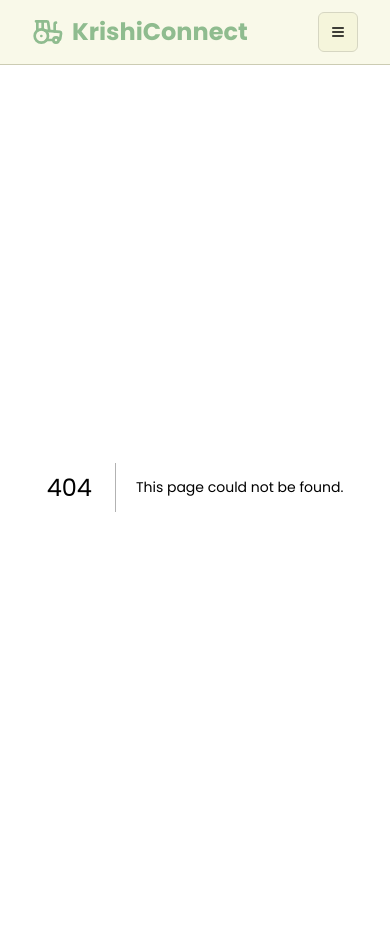
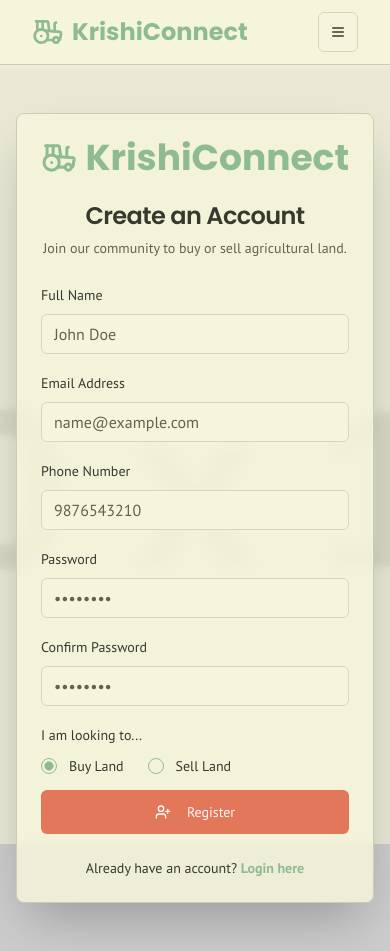
Before and after one commit to bhargavpatel-54/agri, a Next.js app: page /register in a window 390 px wide. Before the commit this address had no page. Before the commit the page ends 909 px from the top, so only its background shows below. Built offline with nearby package versions, Linux system fonts and the light colour scheme.

Commit message:
add registration page with full name email address phone number password

```diff
--- /dev/null
+++ b/src/app/register/page.tsx
@@ -0,0 +1,13 @@
+'use client';
+import { RegisterForm } from '@/components/auth/register-form';
+
+export default function RegisterPage() {
+  return (
+    <main className="flex items-center justify-center min-h-screen bg-cover bg-center bg-no-repeat py-12" style={{backgroundImage: "url('https://placehold.co/1920x1080.png')"}} data-ai-hint="farm landscape">
+      <div className="absolute inset-0 bg-background/70 backdrop-blur-sm"></div>
+      <div className="relative z-10 w-full px-4">
+        <RegisterForm />
+      </div>
+    </main>
+  );
+}
--- a/src/components/auth/login-form.tsx
+++ b/src/components/auth/login-form.tsx
@@ -7,11 +7,12 @@ import { useForm } from 'react-hook-form';
 import { zodResolver } from '@hookform/resolvers/zod';
 import { Button } from '@/components/ui/button';
 import { Input } from '@/components/ui/input';
-import { Card, CardContent, CardDescription, CardHeader, CardTitle } from '@/components/ui/card';
+import { Card, CardContent, CardDescription, CardFooter, CardHeader, CardTitle } from '@/components/ui/card';
 import { Form, FormControl, FormField, FormItem, FormLabel, FormMessage } from '@/components/ui/form';
 import { useToast } from '@/hooks/use-toast';
 import { useLocalStorage } from '@/hooks/use-local-storage';
 import { Tractor, LogIn } from 'lucide-react';
+import Link from 'next/link';
 
 const formSchema = z.object({
   email: z.string().email({ message: 'Please enter a valid email.' }),
@@ -87,6 +88,14 @@ export function LoginForm() {
           </form>
         </Form>
       </CardContent>
+      <CardFooter className="flex justify-center">
+         <p className="text-sm">
+            Don't have an account?{' '}
+            <Link href="/register" className="font-semibold text-primary hover:underline">
+                Sign up
+            </Link>
+        </p>
+      </CardFooter>
     </Card>
   );
 }
--- /dev/null
+++ b/src/components/auth/register-form.tsx
@@ -0,0 +1,186 @@
+"use client";
+
+import { useRouter } from 'next/navigation';
+import { z } from 'zod';
+import { useForm } from 'react-hook-form';
+import { zodResolver } from '@hookform/resolvers/zod';
+import { Button } from '@/components/ui/button';
+import { Input } from '@/components/ui/input';
+import { Card, CardContent, CardDescription, CardHeader, CardTitle } from '@/components/ui/card';
+import { Form, FormControl, FormField, FormItem, FormLabel, FormMessage } from '@/components/ui/form';
+import { RadioGroup, RadioGroupItem } from '@/components/ui/radio-group';
+import { useToast } from '@/hooks/use-toast';
+import { useLocalStorage } from '@/hooks/use-local-storage';
+import { Tractor, UserPlus } from 'lucide-react';
+import Link from 'next/link';
+
+const formSchema = z.object({
+  fullName: z.string().min(2, { message: 'Full name is required.' }),
+  email: z.string().email({ message: 'Please enter a valid email.' }),
+  phoneNumber: z.string().regex(/^\d{10}$/, 'Enter a valid 10-digit phone number'),
+  password: z.string().min(6, { message: 'Password must be at least 6 characters.' }),
+  confirmPassword: z.string(),
+  userType: z.enum(['buy', 'sell'], { required_error: 'You must select a user type.' }),
+}).refine(data => data.password === data.confirmPassword, {
+  message: "Passwords don't match",
+  path: ['confirmPassword'],
+});
+
+export function RegisterForm() {
+  const router = useRouter();
+  const { toast } = useToast();
+  const [_, setLoggedIn] = useLocalStorage('isLoggedIn', false);
+
+  const form = useForm<z.infer<typeof formSchema>>({
+    resolver: zodResolver(formSchema),
+    defaultValues: {
+      fullName: '',
+      email: '',
+      phoneNumber: '',
+      password: '',
+      confirmPassword: '',
+      userType: 'buy',
+    },
+  });
+
+  const onSubmit = (values: z.infer<typeof formSchema>) => {
+    // Dummy registration and login
+    console.log('Registration attempt with:', values);
+    setLoggedIn(true);
+    toast({
+      title: "Registration Successful",
+      description: "Welcome to KrishiConnect! You are now logged in.",
+    });
+    router.push('/dashboard');
+  };
+
+  return (
+    <Card className="w-full max-w-lg mx-auto shadow-2xl bg-card/80 backdrop-blur-sm">
+      <CardHeader className="text-center">
+        <div className="flex justify-center items-center gap-2 mb-4">
+            <Tractor className="h-10 w-10 text-primary" />
+            <h1 className="text-4xl font-headline font-bold text-primary">KrishiConnect</h1>
+        </div>
+        <CardTitle className="text-2xl font-headline">Create an Account</CardTitle>
+        <CardDescription>Join our community to buy or sell agricultural land.</CardDescription>
+      </CardHeader>
+      <CardContent>
+        <Form {...form}>
+          <form onSubmit={form.handleSubmit(onSubmit)} className="space-y-4">
+             <FormField
+              control={form.control}
+              name="fullName"
+              render={({ field }) => (
+                <FormItem>
+                  <FormLabel>Full Name</FormLabel>
+                  <FormControl>
+                    <Input placeholder="John Doe" {...field} />
+                  </FormControl>
+                  <FormMessage />
+                </FormItem>
+              )}
+            />
+            <FormField
+              control={form.control}
+              name="email"
+              render={({ field }) => (
+                <FormItem>
+                  <FormLabel>Email Address</FormLabel>
+                  <FormControl>
+                    <Input placeholder="name@example.com" {...field} />
+                  </FormControl>
+                  <FormMessage />
+                </FormItem>
+              )}
+            />
+             <FormField
+              control={form.control}
+              name="phoneNumber"
+              render={({ field }) => (
+                <FormItem>
+                  <FormLabel>Phone Number</FormLabel>
+                  <FormControl>
+                    <Input placeholder="9876543210" {...field} />
+                  </FormControl>
+                  <FormMessage />
+                </FormItem>
+              )}
+            />
+            <div className="grid grid-cols-1 md:grid-cols-2 gap-4">
+                 <FormField
+                  control={form.control}
+                  name="password"
+                  render={({ field }) => (
+                    <FormItem>
+                      <FormLabel>Password</FormLabel>
+                      <FormControl>
+                        <Input type="password" placeholder="••••••••" {...field} />
+                      </FormControl>
+                      <FormMessage />
+                    </FormItem>
+                  )}
+                />
+                 <FormField
+                  control={form.control}
+                  name="confirmPassword"
+                  render={({ field }) => (
+                    <FormItem>
+                      <FormLabel>Confirm Password</FormLabel>
+                      <FormControl>
+                        <Input type="password" placeholder="••••••••" {...field} />
+                      </FormControl>
+                      <FormMessage />
+                    </FormItem>
+                  )}
+                />
+            </div>
+            <FormField
+              control={form.control}
+              name="userType"
+              render={({ field }) => (
+                <FormItem className="space-y-3">
+                  <FormLabel>I am looking to...</FormLabel>
+                  <FormControl>
+                    <RadioGroup
+                      onValueChange={field.onChange}
+                      defaultValue={field.value}
+                      className="flex space-x-4"
+                    >
+                      <FormItem className="flex items-center space-x-3 space-y-0">
+                        <FormControl>
+                          <RadioGroupItem value="buy" />
+                        </FormControl>
+                        <FormLabel className="font-normal">
+                          Buy Land
+                        </FormLabel>
+                      </FormItem>
+                      <FormItem className="flex items-center space-x-3 space-y-0">
+                        <FormControl>
+                          <RadioGroupItem value="sell" />
+                        </FormControl>
+                        <FormLabel className="font-normal">
+                          Sell Land
+                        </FormLabel>
+                      </FormItem>
+                    </RadioGroup>
+                  </FormControl>
+                  <FormMessage />
+                </FormItem>
+              )}
+            />
+
+            <Button type="submit" className="w-full bg-accent hover:bg-accent/90 text-accent-foreground" size="lg">
+              <UserPlus className="mr-2 h-5 w-5" /> Register
+            </Button>
+          </form>
+        </Form>
+        <p className="mt-6 text-center text-sm">
+          Already have an account?{' '}
+          <Link href="/login" className="font-semibold text-primary hover:underline">
+            Login here
+          </Link>
+        </p>
+      </CardContent>
+    </Card>
+  );
+}
```
